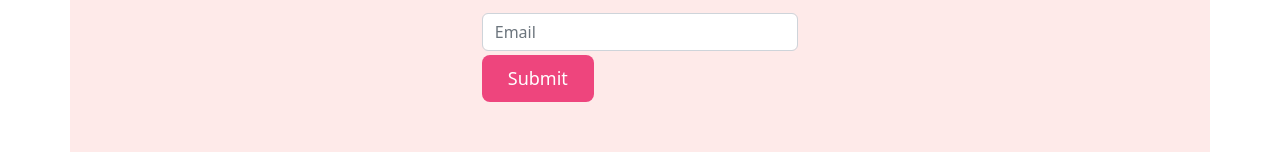
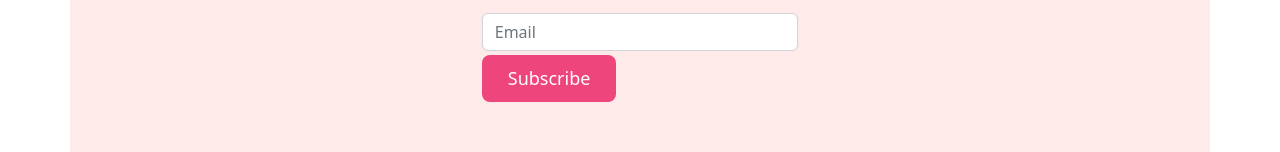
Before and after one commit to saikot-mehedi/panda-commerce, a plain HTML site: page index.html in a window 1280 px wide. Shown: the part 2877-3029 px from the top of the page. Drawn offline with nearby package versions, Linux system fonts and the light colour scheme.

Commit message:
subscribe section updated

```diff
--- a/index.html
+++ b/index.html
@@ -278,7 +278,7 @@
                     <div class="mb-1">
                       <input type="email" class="form-control" id="exampleInputEmail1" aria-describedby="emailHelp" placeholder="Email">
                     </div>
-                    <button type="submit" class="btn panda-btn-buy-now">Submit</button>
+                    <button type="submit" class="btn panda-btn-buy-now">Subscribe</button>
                   </form>
                 </div>
         </section>
```
